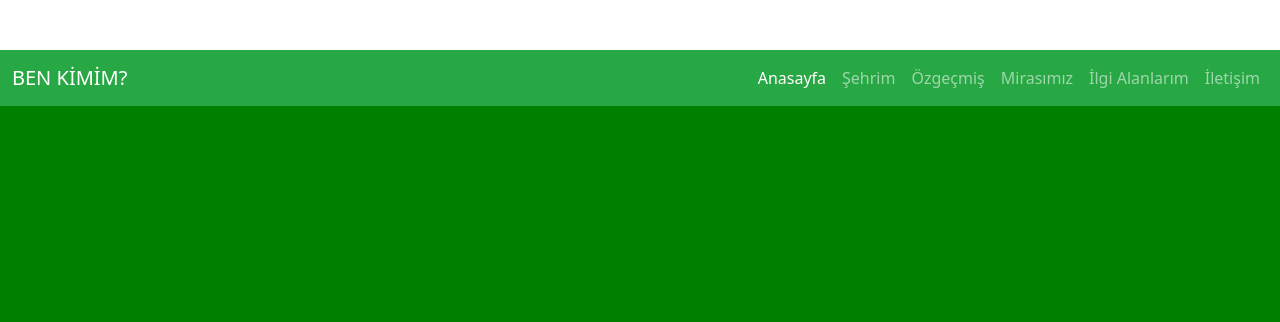
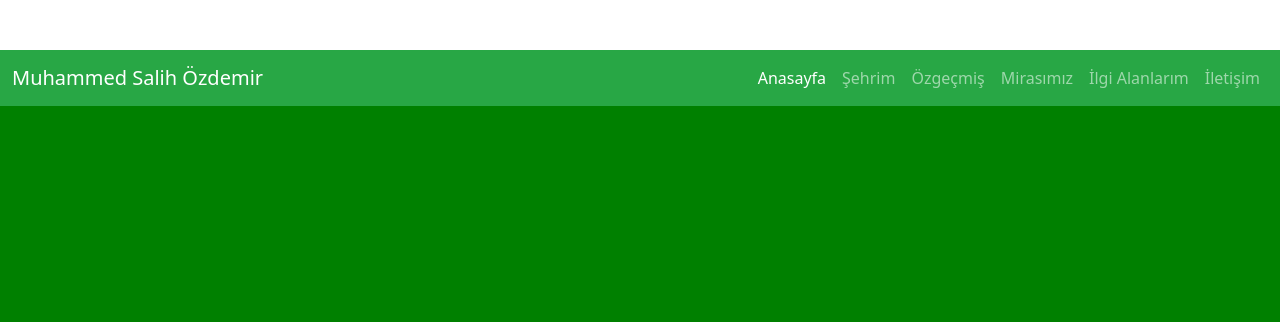
Before and after one commit to salihoz28/salihoz-WEBtek-Proje, a plain HTML site: page hakkimda.html in a window 1280 px wide. Shown: the top 322 px of the page. Drawn offline with nearby package versions, Linux system fonts and the light colour scheme.

Commit message:
Update hakkimda.html

```diff
--- a/hakkimda.html
+++ b/hakkimda.html
@@ -26,7 +26,7 @@
 
   <nav class="navbar navbar-expand-lg navbar-dark" style="background-color: #28a745;">
     <div class="container-fluid">
-        <a class="navbar-brand" href="#">BEN KİMİM?</a>
+        <a class="navbar-brand" href="#">Muhammed Salih Özdemir</a>
         <button class="navbar-toggler" type="button" data-bs-toggle="collapse" data-bs-target="#navbarNavDropdown" aria-controls="navbarNavDropdown" aria-expanded="false" aria-label="Toggle navigation">
             <span class="navbar-toggler-icon"></span>
         </button>
```
